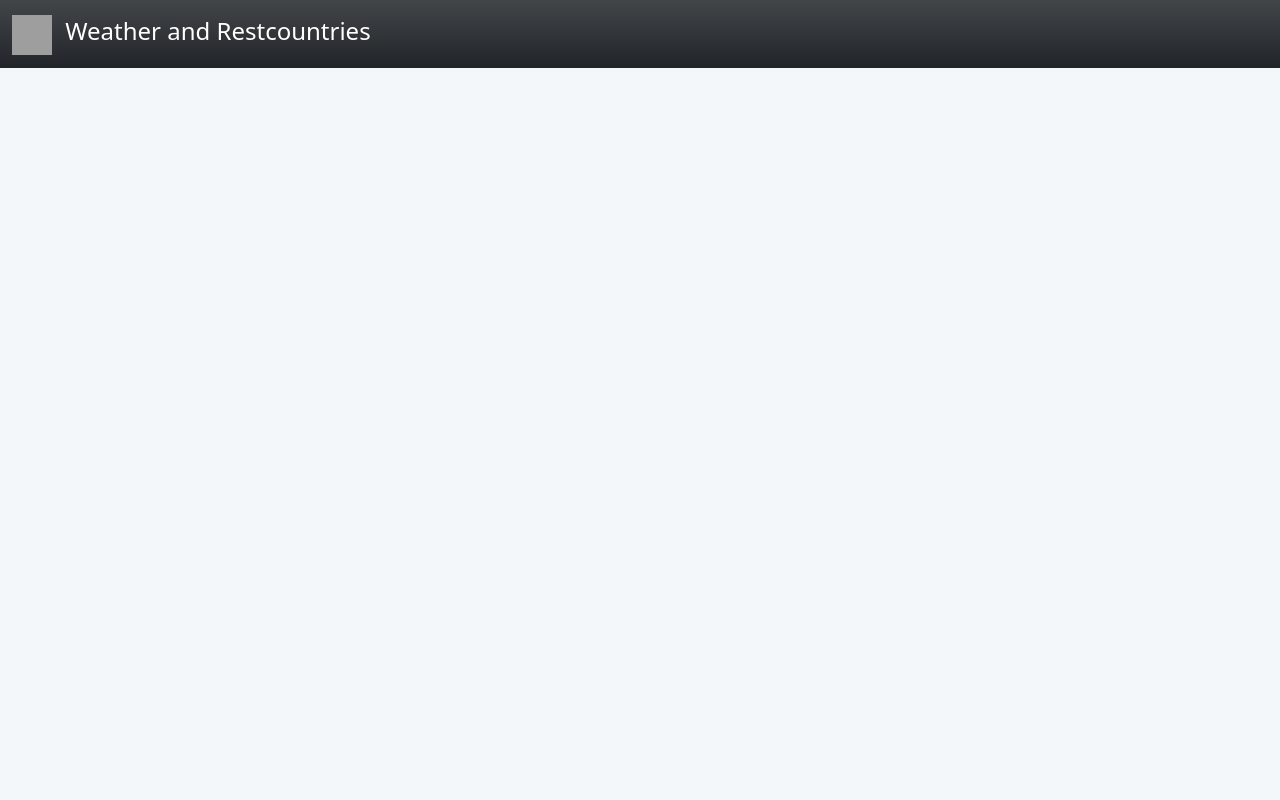
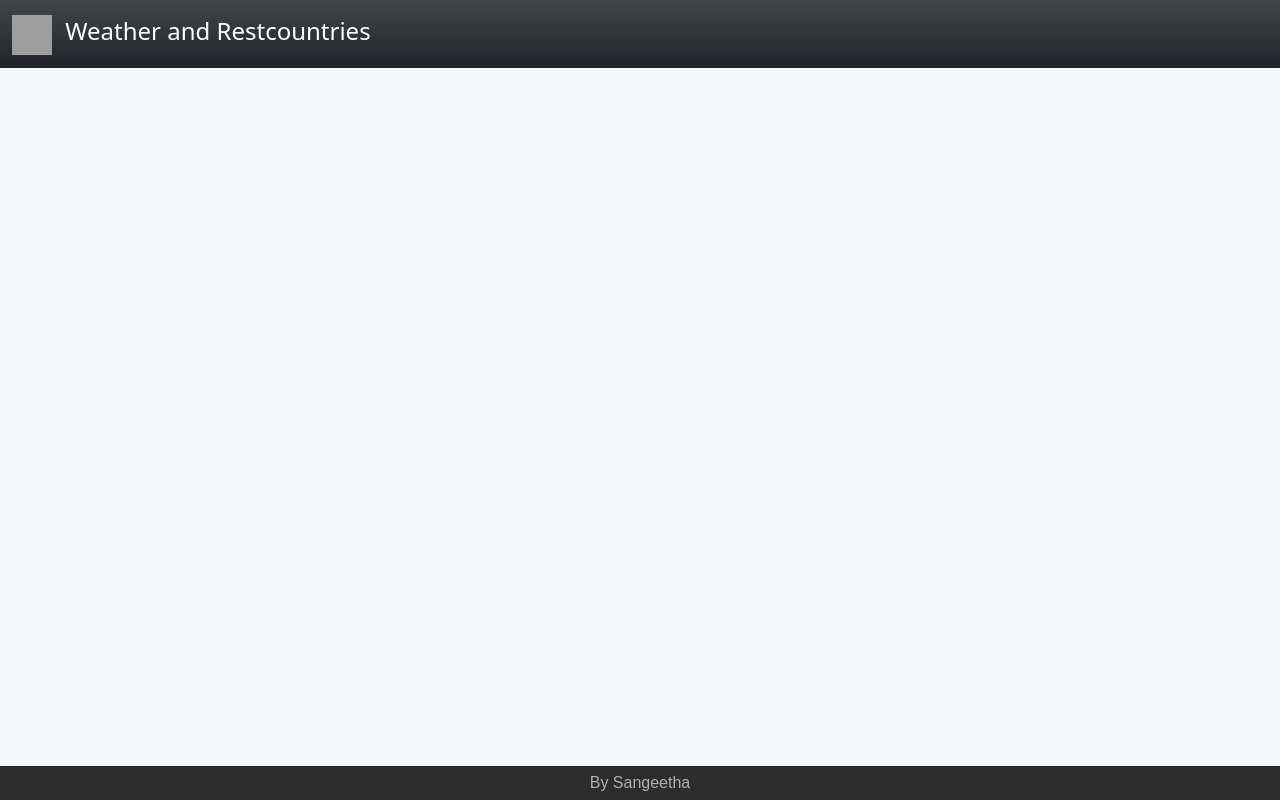
Before and after one commit to sangeetha5091/restcountries_weather_task8, a plain HTML site: page index.html in a window 1280 px wide. Drawn offline with nearby package versions, Linux system fonts and the light colour scheme; no server answers; grey boxes are pictures that could not be loaded.

Commit message:
Update index.html

```diff
--- a/index.html
+++ b/index.html
@@ -10,6 +10,21 @@
   </head>
   <style>
     body { background-color: rgb(243, 247, 250);}
+    footer {
+      position: fixed;
+      bottom: 0;
+      width: 100%;
+      padding: 0;
+      background-color: #2d2d2d;
+    }
+    /* footer */
+    footer p {
+      margin-bottom: 0;
+      padding: 5px;
+      color: rgb(177, 177, 177);
+      font-family: Arial, Helvetica, sans-serif;
+      text-align: center;
+    }
   </style>
   <body>
     <!--========================== Header============================-->
@@ -42,6 +57,7 @@
           </div>
         </div>
       </div>
+      <footer class="footer"><p>By Sangeetha</p></footer>
     <!--==========================================================================-->
     <!-- Script file -->
     <script src="script.js"></script>
```
